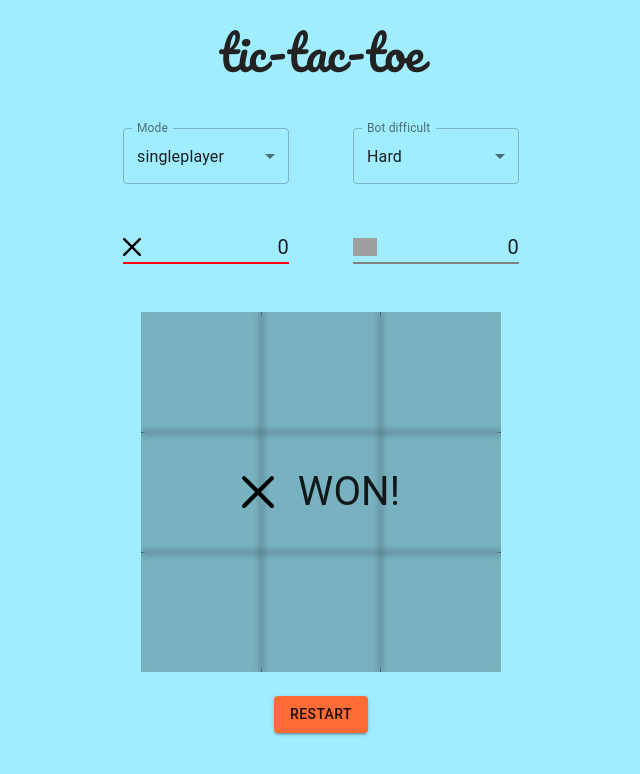
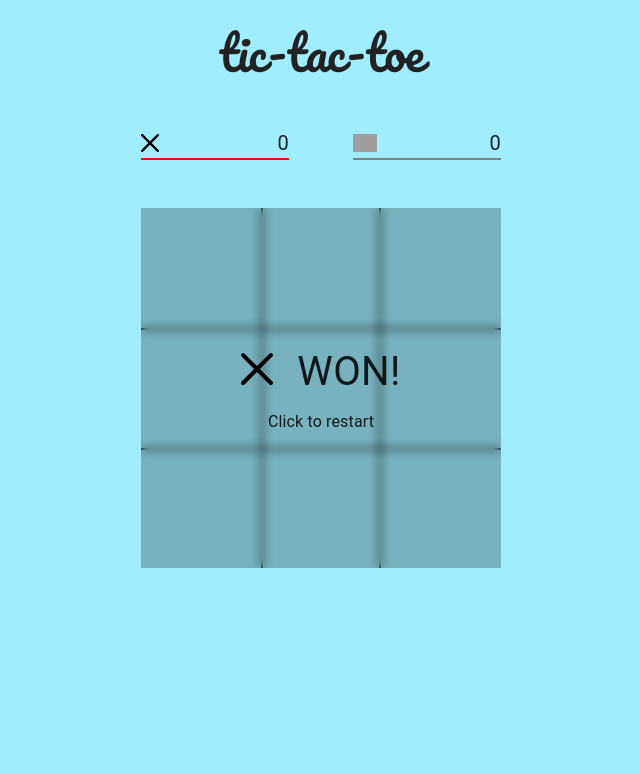
Before and after one commit to marciorasf/tic-tac-toe, a React (Create React App) app: page / in a window 1280 px wide. Shown: the top 774 px of the page, without its empty margins (319-959 px from the left). Built offline with nearby package versions, Linux system fonts and the light colour scheme; grey boxes are pictures that could not be loaded.

Commit message:
change end message design and hide inputs

```diff
--- a/src/pages/Game/index.jsx
+++ b/src/pages/Game/index.jsx
@@ -128,7 +128,7 @@ export default function Game() {
     ));
 
   return (
-    <Container maxWidth="xs" className={classes.container}>
+    <Container disableGutters maxWidth={false} className={classes.container}>
       <Grid container justify="center">
         <hr className={classes.dividerMedium} />
 
@@ -138,7 +138,7 @@ export default function Game() {
 
         <hr className={classes.dividerLarge} />
 
-        <Grid item xs={12}>
+        {/* <Grid item xs={12}>
           <Grid container spacing={8}>
             <Grid item xs={6}>
               <FormControl fullWidth variant="outlined">
@@ -178,7 +178,7 @@ export default function Game() {
           </Grid>
         </Grid>
 
-        <hr className={classes.dividerLarge} />
+        <hr className={classes.dividerLarge} /> */}
 
         <Grid item xs={12}>
           <Grid container spacing={8}>
@@ -220,7 +220,13 @@ export default function Game() {
               {Squares()}
 
               {isEndGame() && (
-                <Grid item xs={12} className={classes.endGameMessage}>
+                <Grid
+                  item
+                  xs={12}
+                  className={classes.endGameMessageContainer}
+                  onClick={restartGame}
+                >
+                  <Typography component="p" className={classes.winnerText}>
                     {currentWinner ? (
                       <>
                         <img
@@ -232,24 +238,14 @@ export default function Game() {
                     ) : (
                       "Tied!"
                     )}
+                  </Typography>
+
+                  <hr className={classes.dividerSmall} />
+
+                  <Typography>Click to restart</Typography>
                 </Grid>
               )}
             </Box>
-            {isEndGame() && (
-              <>
-                <hr className={classes.dividerMedium} />
-
-                <Grid item>
-                  <Button
-                    variant="contained"
-                    color="primary"
-                    onClick={restartGame}
-                  >
-                    Restart
-                  </Button>
-                </Grid>
-              </>
-            )}
           </Grid>
         </Grid>
       </Grid>
--- a/src/pages/Game/styles.jsx
+++ b/src/pages/Game/styles.jsx
@@ -2,6 +2,8 @@ import { makeStyles } from "@material-ui/styles";
 
 export default makeStyles((theme) => {
   const cellSize = 120;
+  const cellBorderWidth = "2px";
+  const cellBorderColor = "black";
 
   return {
     dividerSmall: {
@@ -22,6 +24,7 @@ export default makeStyles((theme) => {
     container: {
       display: "flex",
       justifyContent: "center",
+      maxWidth: cellSize * 3,
     },
     playerScore: {
       fontSize: 20,
@@ -44,12 +47,12 @@ export default makeStyles((theme) => {
       gridTemplateColumns: `repeat(3, ${cellSize}px)`,
 
       "& $cell:nth-child(3n + 2)": {
-        borderRight: "1px solid black",
-        borderLeft: "1px solid black",
+        borderRight: `${cellBorderWidth} solid ${cellBorderColor}`,
+        borderLeft: `${cellBorderWidth} solid ${cellBorderColor}`,
       },
 
       "& $cell:nth-child(n + 4)": {
-        borderTop: "1px solid black",
+        borderTop: `${cellBorderWidth} solid ${cellBorderColor}`,
       },
     },
     cell: {
@@ -57,19 +60,23 @@ export default makeStyles((theme) => {
       justifyContent: "center",
       alignItems: "center",
     },
-    endGameMessage: {
+    endGameMessageContainer: {
       position: "absolute",
       height: "100%",
       width: "100%",
       top: 0,
       left: 0,
       backgroundColor: "rgba(0,0,0,0.25)",
-      backdropFilter: "blur(3px)",
-      textTransform: "uppercase",
-      fontSize: 40,
+      backdropFilter: "blur(5px)",
       display: "flex",
+      flexDirection: "column",
       alignItems: "center",
       justifyContent: "center",
+      cursor: "pointer",
+    },
+    winnerText: {
+      fontSize: 40,
+      textTransform: "uppercase",
 
       "& img": {
         paddingRight: theme.spacing(3),
```
Lines whose indentation alone changed are shown as unchanged.
